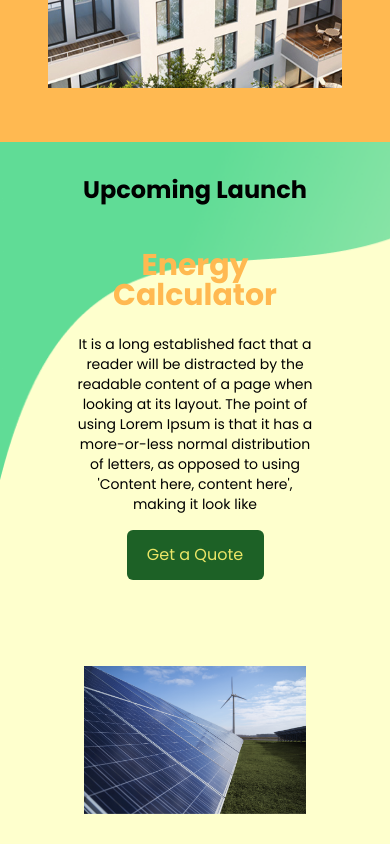
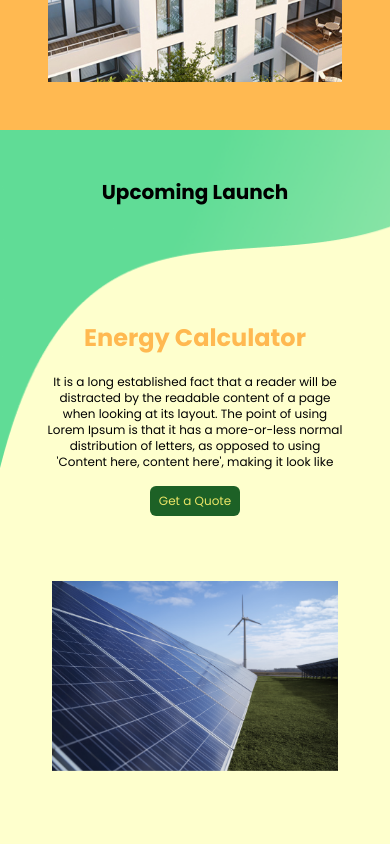
Before and after one commit to Raiyan109/vedic-energie-new, a React (Vite) app: page / in a window 390 px wide. Shown: the part 2860-3704 px from the top of the page. Built offline with nearby package versions, Linux system fonts and the light colour scheme.

Commit message:
upcoming

```diff
--- a/src/components/EnergyResidency.jsx
+++ b/src/components/EnergyResidency.jsx
@@ -11,7 +11,7 @@ import img1 from '../assets/solar-panels.png'
 import { Autoplay, Navigation, Pagination, Scrollbar } from "swiper";
 
 const Section = styled.div`
-height:100vh;
+
 background-color:#FFB951;
 scroll-snap-align:center;
 .swiper {
--- a/src/components/GetAQuote.jsx
+++ b/src/components/GetAQuote.jsx
@@ -4,7 +4,7 @@ const GetAQuote = () => {
     return (
         <div>
 
-            <button className='w-[137px] h-[50px] bg-green text-yellow rounded-md lg:text-[18px] md:text-sm sm:text-[18px] hover:bg-lightGreen hover:text-green hover:transition-all hover:font-bold'>Get a Quote</button>
+            <button className='lg:w-[137px] lg:h-[50px] md:w-[105px] md:h-[40px] w-[90px] h-[30px] bg-green text-yellow rounded-md lg:text-[18px] md:text-sm text-xs hover:bg-lightGreen hover:text-green hover:transition-all hover:font-bold'>Get a Quote</button>
 
         </div>
     );
--- a/src/components/See.jsx
+++ b/src/components/See.jsx
@@ -9,18 +9,13 @@ align-items:center;
 padding:130px 0;
 background-color:#75ed9d;
 scroll-snap-align:center;
-@media only screen and (max-width:600px){
-    height:120vh;
-    .see{
-        padding-top:100px;
-    }
-}
+
 `
 const See = () => {
     return (
         <Section>
-            <div className='flex flex-col justify-center items-center bg-green-800 p-20'>
-                <h1 className="see text-4xl font-bold text-white">SEE WHAT WE CAN DO FOR YOU
+            <div className='flex flex-col justify-center items-center p-20'>
+                <h1 className="see lg:pt-4 md:pt-3 pt-7 text-4xl font-bold text-white">SEE WHAT WE CAN DO FOR YOU
                 </h1>
                 <h1 className="text-3xl text-white uppercase py-5">Schedule Your <span className='text-yellow'>First Meeting</span>
                 </h1>
--- a/src/components/Upcoming.jsx
+++ b/src/components/Upcoming.jsx
@@ -15,15 +15,15 @@ const Upcoming = () => {
     return (
         <Section>
 
-            <div id="services" className='bg-cover bg-center bg-no-repeat p-8'>
+            <div id="services" className='bg-center bg-no-repeat lg:p-8 py-12'>
 
-                <div className='text-center text-2xl font-bold'>Upcoming Launch</div>
-                <section className="dark:bg-gray-800 dark:text-gray-100 lg:p-36 md:p-36 p-1">
-                    <div className="container flex flex-col justify-center p-6 mx-auto sm:py-12 lg:py-6 lg:flex-row lg:justify-between">
+                <div className='text-center lg:text-2xl text-xl font-bold'>Upcoming Launch</div>
+                <section className="lg:p-36 md:p-32 py-20 p-1">
+                    <div className="container flex flex-col justify-center p-6 mx-auto  lg:flex-row lg:justify-between">
                         <div className="flex flex-col justify-center p-4 text-center rounded-sm lg:max-w-md xl:max-w-lg lg:text-left">
-                            <h1 className="lg:text-5xl text-3xl font-bold leading-none  text-orange">Energy Calculator
+                            <h1 className="lg:text-5xl md:text-3xl text-2xl font-bold leading-none  text-orange">Energy Calculator
                             </h1>
-                            <p className="mt-6 lg:mb-8 lg:text-lg text-sm mb-4">It is a long established fact that a reader will be distracted by the readable content of a page when looking at its layout. The point of using Lorem Ipsum is that it has a more-or-less normal distribution of letters, as opposed to using 'Content here, content here', making it look like
+                            <p className="mt-6 lg:mb-8 lg:text-lg md:text-sm text-xs mb-4">It is a long established fact that a reader will be distracted by the readable content of a page when looking at its layout. The point of using Lorem Ipsum is that it has a more-or-less normal distribution of letters, as opposed to using 'Content here, content here', making it look like
                             </p>
                             <div className="flex flex-col space-y-4 sm:items-center sm:justify-center sm:flex-row sm:space-y-0 sm:space-x-4 lg:justify-start">
                                 <GetAQuote />
```
